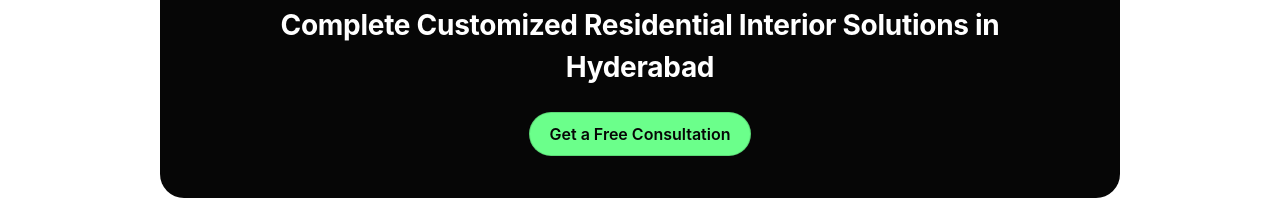
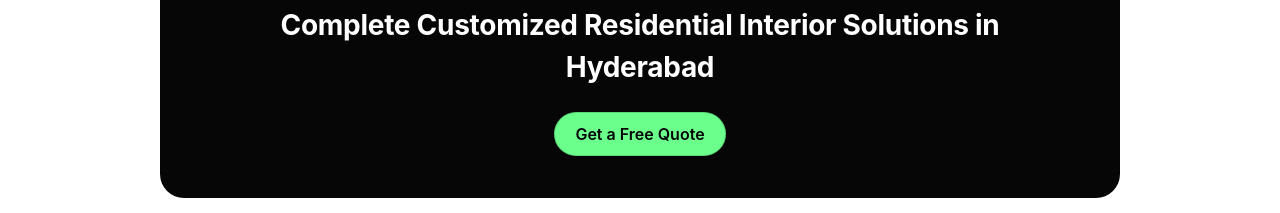
Before and after one commit to saichittala/dv-homes, a Next.js app: page / in a window 1280 px wide. Shown: the part 1960-2173 px from the top of the page. Built offline with nearby package versions, Linux system fonts and the light colour scheme; no server answers; a web font is replaced by a local one.

Commit message:
Update primary CTA button text across the project to 'Get a Free Quote'

```diff
--- a/app/about/page.tsx
+++ b/app/about/page.tsx
@@ -45,7 +45,7 @@ export default function AboutPage() {
                 </p>
                 <div className="about-hero-actions">
                   <button onClick={() => setConsultationOpen(true)} className="btn btn-primary btn-lg">
-                    <span>Free Planning Session</span>
+                    <span>Get a Free Quote</span>
                   </button>
                   <a href="tel:+919916862442" className="btn btn-secondary btn-lg" style={{ gap: "8px" }}>
                     <PhoneIcon size={16} />
@@ -200,7 +200,7 @@ export default function AboutPage() {
                 onClick={() => setConsultationOpen(true)}
                 className="btn btn-primary btn-lg"
               >
-                <span>Free Planning Session</span>
+                <span>Get a Free Quote</span>
               </button>
               <a
                 href={`https://wa.me/919916862442?text=${encodeURIComponent("Hi DV HOMES! 👋 I would like to request a Free Home Interior Planning Session.")}`}
--- a/app/components/ConsultationModal.tsx
+++ b/app/components/ConsultationModal.tsx
@@ -219,7 +219,7 @@ export default function ConsultationModal({ isOpen, onClose }: ConsultationModal
                 className="btn btn-primary btn-lg w-full"
                 style={{ width: "100%" }}
               >
-                <span>{isSubmitting ? "Submitting..." : "Book Consultation"}</span>
+                <span>{isSubmitting ? "Submitting..." : "Get a Free Quote"}</span>
               </button>
 
               <div className="modal-privacy-note">
--- a/app/components/TimedLeadModal.tsx
+++ b/app/components/TimedLeadModal.tsx
@@ -228,7 +228,7 @@ export default function TimedLeadModal() {
                 className="btn btn-primary btn-lg"
                 style={{ width: "100%", marginTop: "8px" }}
               >
-                <span>{isSubmitting ? "Submitting Request..." : "Book Consultation"}</span>
+                <span>{isSubmitting ? "Submitting Request..." : "Get a Free Quote"}</span>
               </button>
 
               <div className="modal-privacy-note">
--- a/app/page.tsx
+++ b/app/page.tsx
@@ -686,7 +686,7 @@ export default function HomePage() {
                 onClick={() => setConsultationOpen(true)}
                 className="btn btn-primary btn-md"
               >
-                <span>Get a Free Consultation</span>
+                <span>Get a Free Quote</span>
               </button>
             </div>
           </div>
@@ -1071,7 +1071,7 @@ export default function HomePage() {
                     onClick={() => setConsultationOpen(true)}
                     className="btn btn-primary btn-lg"
                   >
-                    <span>Free Planning Session</span>
+                    <span>Get a Free Quote</span>
                   </button>
                   <a
                     href={`https://wa.me/919916862442?text=${encodeURIComponent("Hi DV HOMES! 👋 I would like to request a Free Home Interior Planning Session.")}`}
@@ -1200,7 +1200,7 @@ export default function HomePage() {
                       className="btn btn-primary btn-lg"
                       style={{ width: "100%", marginTop: "8px" }}
                     >
-                      <span>{homeFormSubmitting ? "Submitting..." : "Request Free Consultation"}</span>
+                      <span>{homeFormSubmitting ? "Submitting..." : "Get a Free Quote"}</span>
                     </button>
                   </form>
                 )}
--- a/app/services/ServicesClient.tsx
+++ b/app/services/ServicesClient.tsx
@@ -107,7 +107,7 @@ export default function ServicesClient() {
               onClick={() => setConsultationOpen(true)}
               className="btn btn-primary btn-lg services-cta-btn"
             >
-              <span>Free Planning Session</span>
+              <span>Get a Free Quote</span>
             </button>
           </div>
         </section>
--- a/app/services/[id]/ServiceDetailClient.tsx
+++ b/app/services/[id]/ServiceDetailClient.tsx
@@ -199,7 +199,7 @@ export default function ServiceDetailClient({ service }: ServiceDetailClientProp
                 onClick={() => setConsultationOpen(true)}
                 className="btn btn-primary btn-lg services-cta-btn"
               >
-                <span>Free Planning Session</span>
+                <span>Get a Free Quote</span>
               </button>
             </div>
           </div>
```
Also changed, not shown: 1 other file (tests, documents, lock files or other folders).
